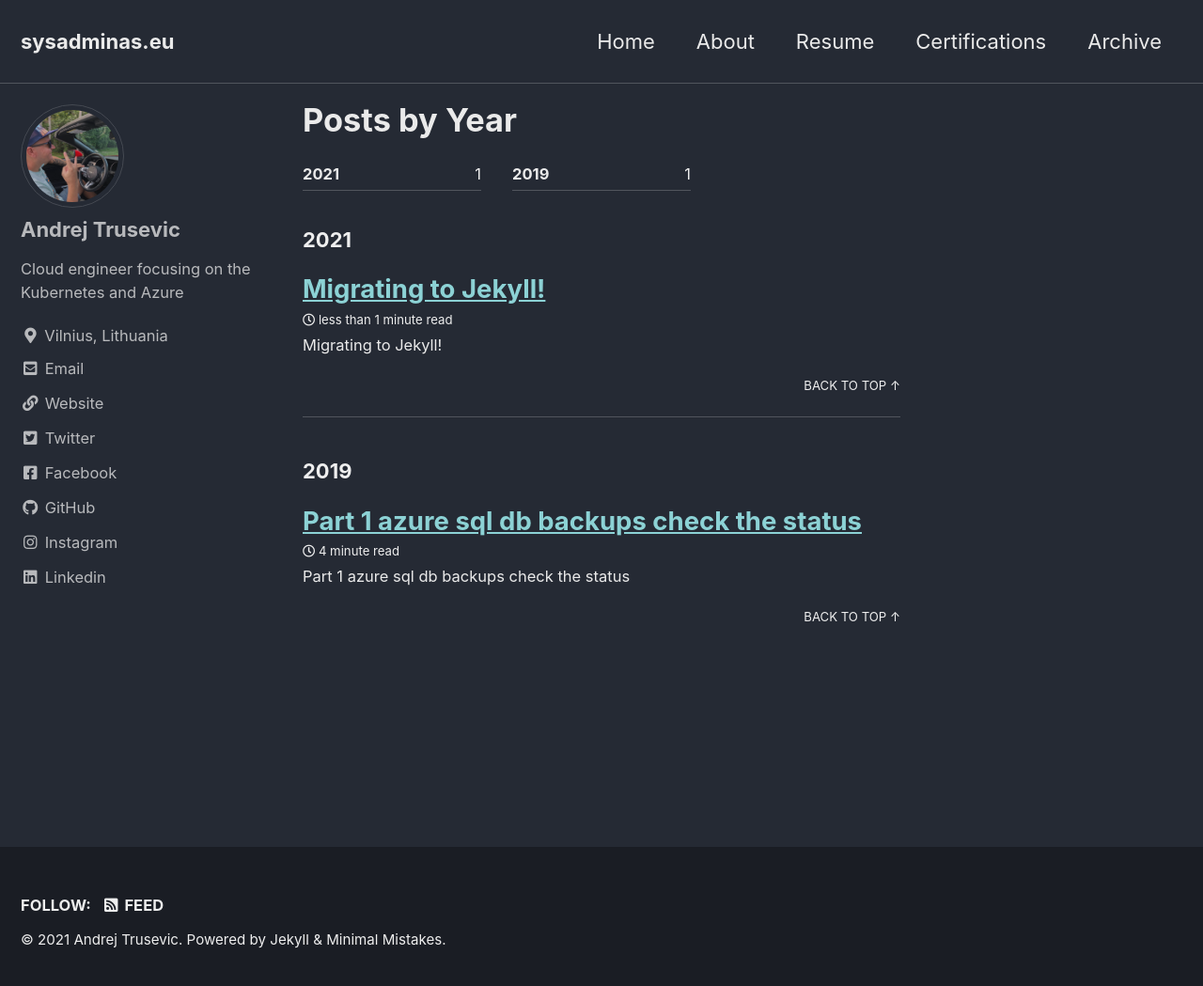
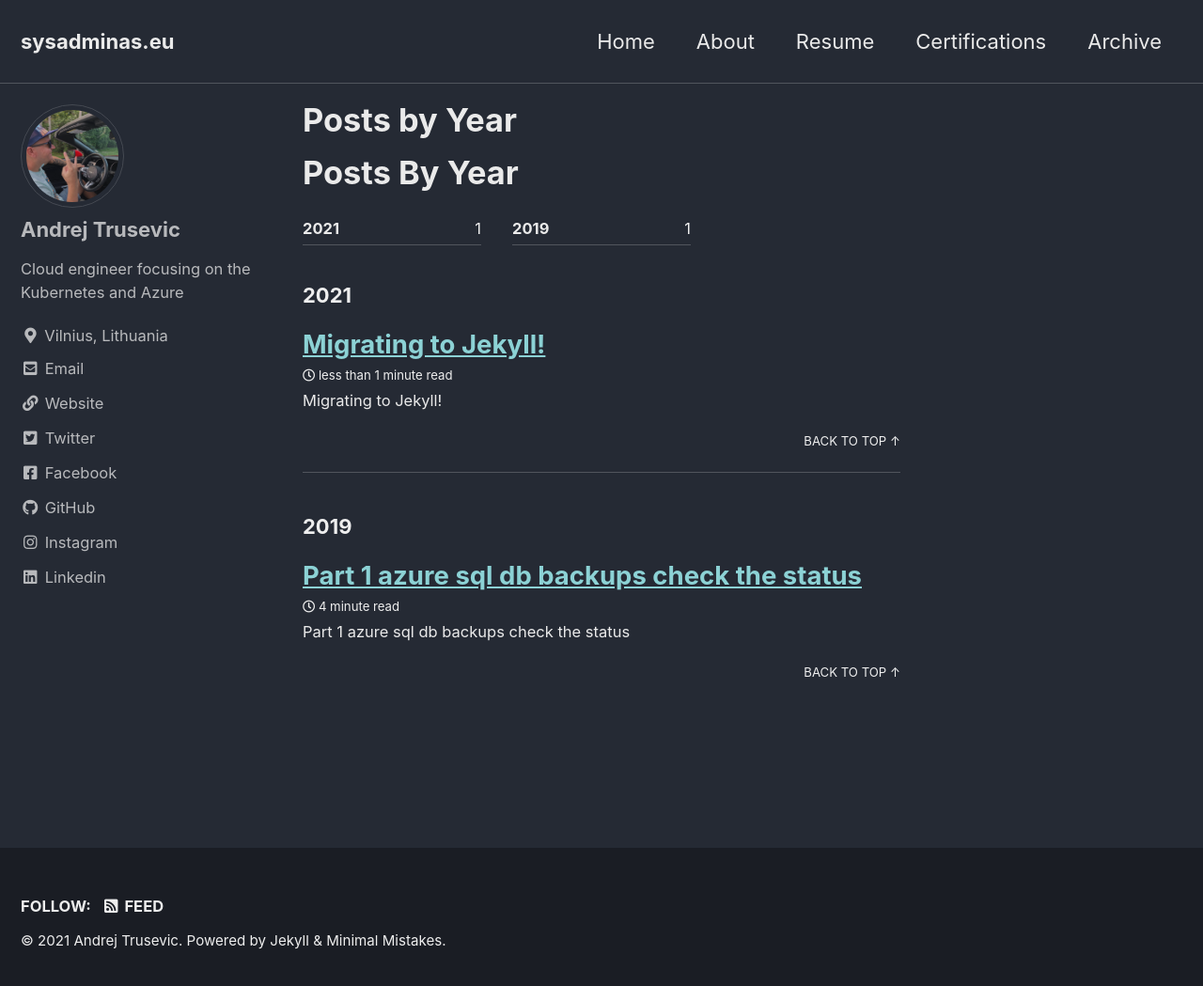
Before and after one commit to andriktr/andriktr.github.io, a Jekyll site: the page built from _pages/year-archive.md, in a window 1280 px wide and 1056 px high. Shown: the top 1049 px of the window at 94% size. Built offline with Jekyll 4.4.1, drawn with Linux system fonts in a browser that asks for light colours; cached includes are drawn as plain includes.

Commit message:
fix for archive

```diff
--- a/_pages/year-archive.md
+++ b/_pages/year-archive.md
@@ -4,3 +4,5 @@
 layout: posts
 author_profile: true
 ---
+
+# Posts By Year
```
